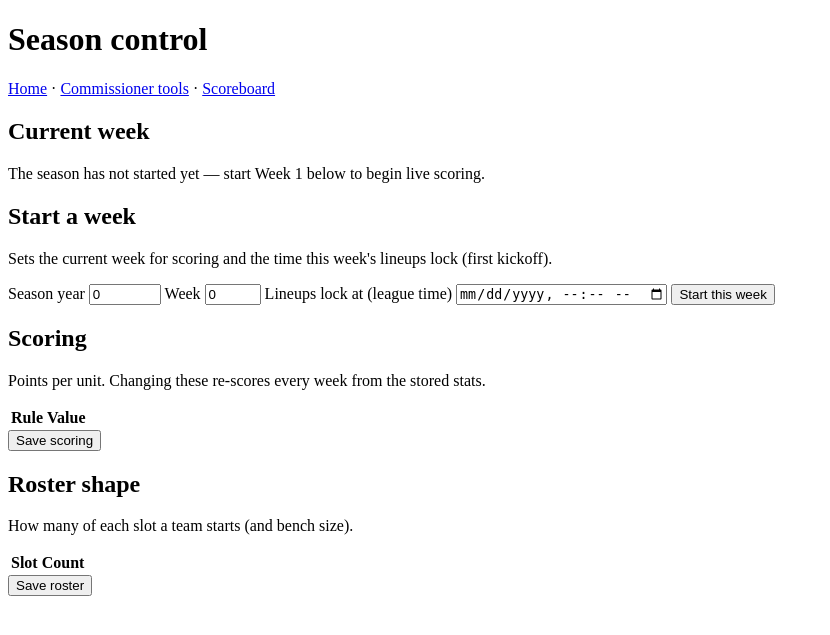
After one commit to mkhall257/FFB, a PHP site: template views/season.php in a window 1280 px wide. The commit adds this page. Shown: the top 635 px of the page, without its empty margins (0-830 px from the left). Run offline with PHP 8.4, Linux system fonts and the light colour scheme; the template is opened without the code that fills it, so the values that code supplies are empty.

Commit message:
feat: Commissioner Season Control page
Replaces the phpMyAdmin step for running a season. /admin/season lets the
Commissioner start a week (sets schedule.current_week, season_year, and that
week's lineup-lock time — prefilled to the coming Thursday 8:20pm league time,
editable) and edit the scoring and roster-shape settings the engine reads. The
lock time is stored as an ISO 8601 string with a timezone offset so it survives
DST and server-tz differences. Linked from the Commissioner tools page.

Co-Authored-By: Claude Opus 4.8 <noreply@anthropic.com>

```diff
--- a/views/admin.php
+++ b/views/admin.php
@@ -9,7 +9,7 @@
 $unassigned = array_filter($teams, static fn (array $t): bool => $t['user_id'] === null);
 ?>
 <h1>Commissioner tools</h1>
-<p><a href="/">Home</a> · <a href="/admin/unmatched-players">Unmatched players</a> · <a href="/admin/draft">Draft setup</a></p>
+<p><a href="/">Home</a> · <a href="/admin/unmatched-players">Unmatched players</a> · <a href="/admin/draft">Draft setup</a> · <a href="/admin/season">Season control</a></p>
 
 <?php if (!empty($flash)): ?>
     <p role="status"><?= e($flash) ?></p>
--- /dev/null
+++ b/views/season.php
@@ -0,0 +1,79 @@
+<?php
+/**
+ * Commissioner Season Control. Expects:
+ *
+ * @var int $currentWeek
+ * @var int $nextWeek
+ * @var int $seasonYear
+ * @var string $kickoffPrefill    datetime-local value
+ * @var array<string,string> $scoring   scoring key (without prefix) => value
+ * @var array<string,string> $roster    roster key (without prefix) => value
+ * @var ?string $flash
+ * @var ?string $error
+ */
+?>
+<h1>Season control</h1>
+<p><a href="/">Home</a> · <a href="/admin">Commissioner tools</a> · <a href="/scoreboard">Scoreboard</a></p>
+
+<?php if ($flash !== null): ?><p role="status"><?= e($flash) ?></p><?php endif; ?>
+<?php if ($error !== null): ?><p role="alert"><?= e($error) ?></p><?php endif; ?>
+
+<h2>Current week</h2>
+<p>
+    <?php if ($currentWeek < 1): ?>
+        The season has not started yet — start Week 1 below to begin live scoring.
+    <?php else: ?>
+        Week <strong><?= (int) $currentWeek ?></strong> is current.
+    <?php endif; ?>
+</p>
+
+<h2>Start a week</h2>
+<p>Sets the current week for scoring and the time this week's lineups lock (first kickoff).</p>
+<form method="post" action="/admin/season/week">
+    <label>Season year
+        <input type="number" name="season_year" value="<?= (int) $seasonYear ?>" min="2000" max="2100" required>
+    </label>
+    <label>Week
+        <input type="number" name="week" value="<?= (int) $nextWeek ?>" min="1" max="25" required>
+    </label>
+    <label>Lineups lock at (league time)
+        <input type="datetime-local" name="kickoff" value="<?= e($kickoffPrefill) ?>" required>
+    </label>
+    <button type="submit">Start this week</button>
+</form>
+
+<h2>Scoring</h2>
+<p>Points per unit. Changing these re-scores every week from the stored stats.</p>
+<form method="post" action="/admin/season/scoring">
+    <table>
+        <thead><tr><th>Rule</th><th>Value</th></tr></thead>
+        <tbody>
+        <?php foreach ($scoring as $key => $value): ?>
+            <tr>
+                <td><label for="scoring_<?= e($key) ?>"><?= e($key) ?></label></td>
+                <td><input id="scoring_<?= e($key) ?>" type="number" step="any"
+                    name="scoring[<?= e($key) ?>]" value="<?= e($value) ?>"></td>
+            </tr>
+        <?php endforeach; ?>
+        </tbody>
+    </table>
+    <button type="submit">Save scoring</button>
+</form>
+
+<h2>Roster shape</h2>
+<p>How many of each slot a team starts (and bench size).</p>
+<form method="post" action="/admin/season/roster">
+    <table>
+        <thead><tr><th>Slot</th><th>Count</th></tr></thead>
+        <tbody>
+        <?php foreach ($roster as $key => $value): ?>
+            <tr>
+                <td><label for="roster_<?= e($key) ?>"><?= e($key) ?></label></td>
+                <td><input id="roster_<?= e($key) ?>" type="number" min="0" step="1"
+                    name="roster[<?= e($key) ?>]" value="<?= e($value) ?>"></td>
+            </tr>
+        <?php endforeach; ?>
+        </tbody>
+    </table>
+    <button type="submit">Save roster</button>
+</form>
```
Also changed, not shown: src/Controllers/SeasonController.php (added, +171 -0 lines), src/Kernel.php (+7 -0 lines), tests/SeasonControlHttpTest.php (added, +126 -0 lines).
